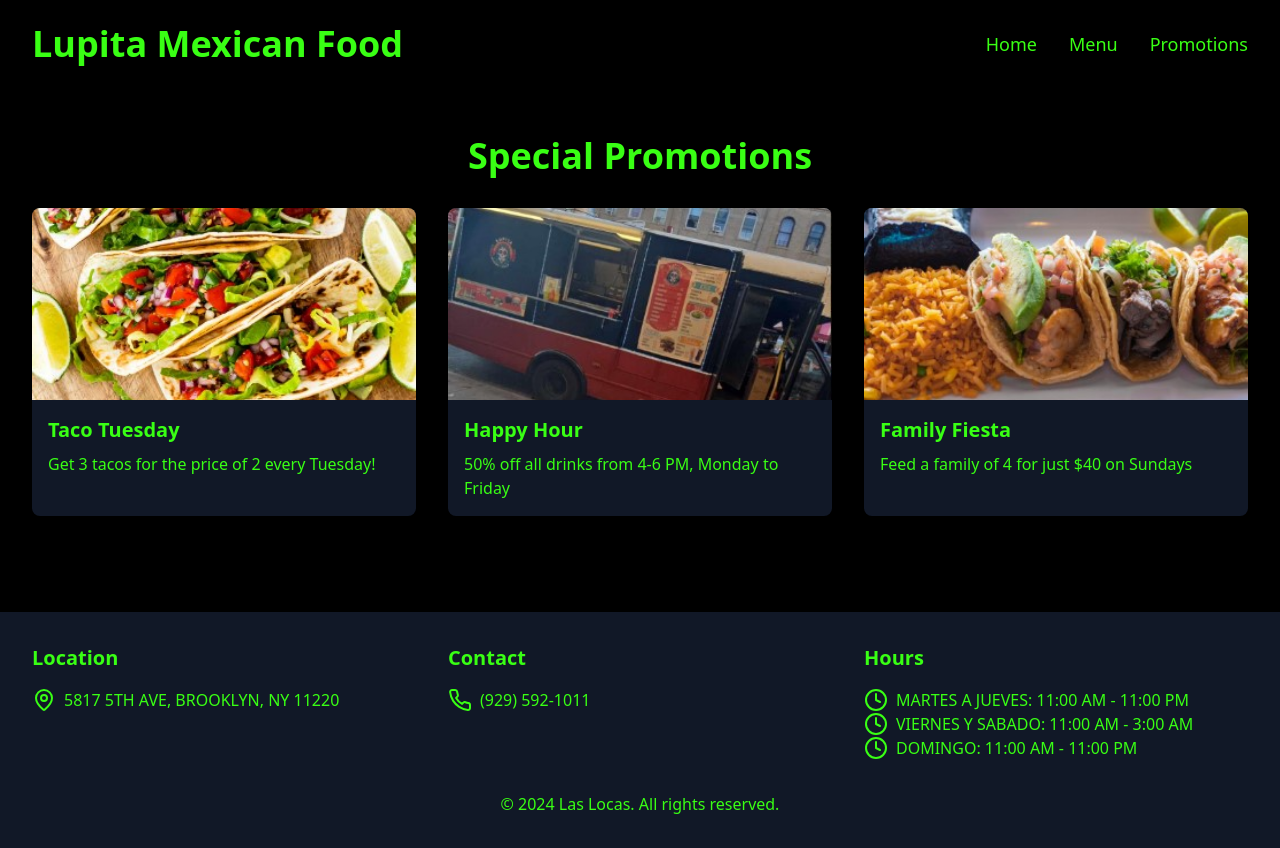
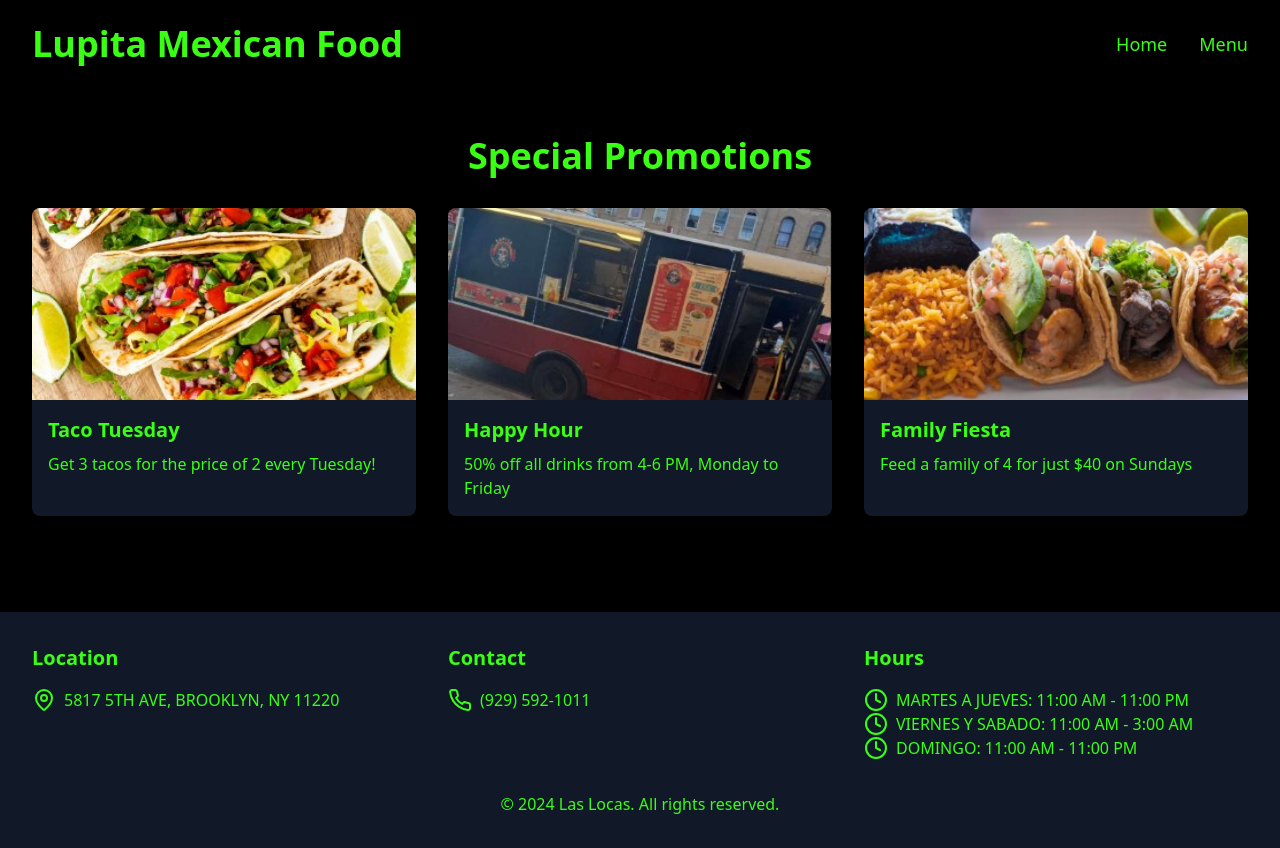
Before and after one commit to JessiP23/restaurant, a React (Create React App) app: page /promotions in a window 1280 px wide. Built offline with nearby package versions, Linux system fonts and the light colour scheme.

Commit message:
deleting the promotiosn

```diff
--- a/src/components/Header.js
+++ b/src/components/Header.js
@@ -13,7 +13,7 @@
   const menuItems = [
     { name: 'Home', path: '/' },
     { name: 'Menu', path: '/menu' },
-    { name: 'Promotions', path: '/promotions' },
+    // { name: 'Promotions', path: '/promotions' },
   ];
 
   return (
```
